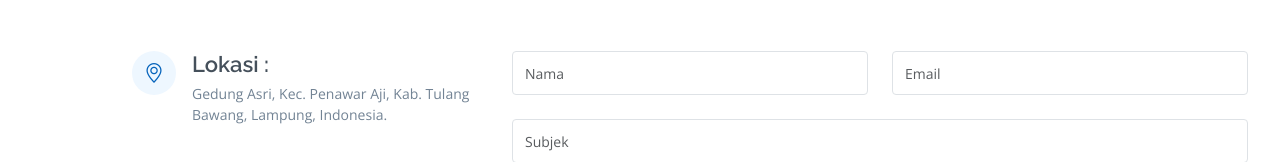
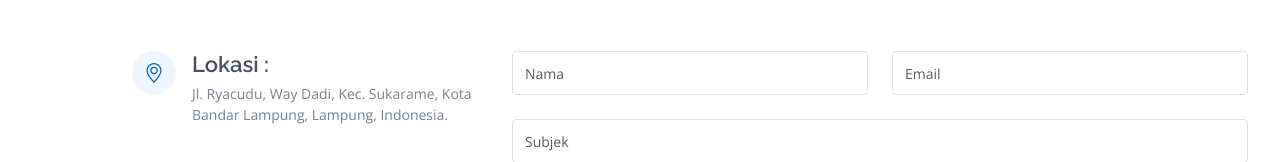
Before and after one commit to restuanggia/restuanggia.github.com, a plain HTML site: page index.html in a window 1280 px wide. Shown: the part 4794-4956 px from the top of the page. Drawn offline with nearby package versions, Linux system fonts and the light colour scheme.

Commit message:
menambahkan autoload library seasong

```diff
--- a/index.html
+++ b/index.html
@@ -465,7 +465,7 @@
               <div class="address">
                 <i class="bi bi-geo-alt"></i>
                 <h4>Lokasi :</h4>
-                <p>Gedung Asri, Kec. Penawar Aji, Kab. Tulang Bawang, Lampung, Indonesia.</p>
+                <p>Jl. Ryacudu, Way Dadi, Kec. Sukarame, Kota Bandar Lampung, Lampung, Indonesia.</p>
               </div>
               <div class="email">
                 <i class="bi bi-envelope"></i>
```
Also changed, not shown: assets/img/apple-touch-icon.png, assets/img/apple-touch-icon1.png (added), assets/img/favicon1.png (renamed from assets/img/favicon.png).
